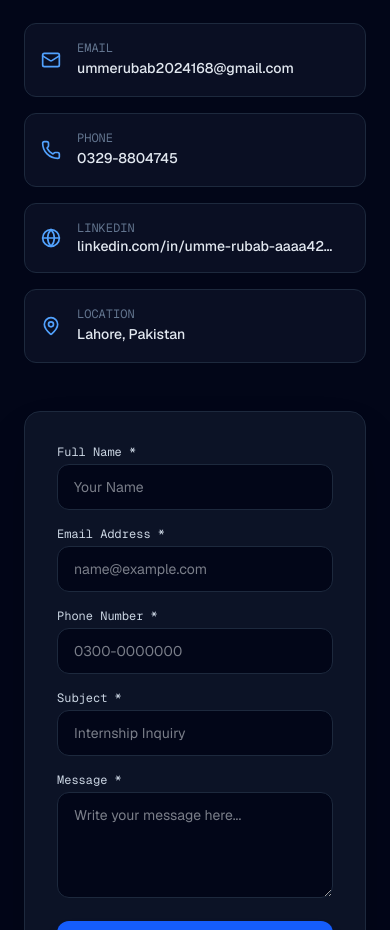
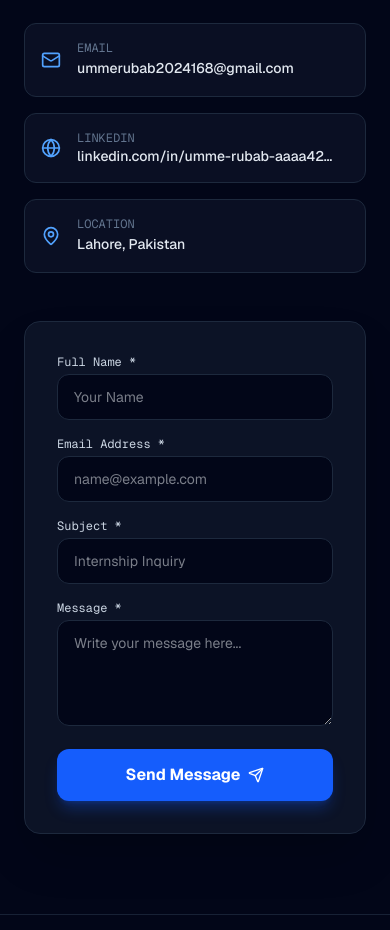
Before and after one commit to ummerubab2024168-beep/my-portfolio, a Next.js app: page / in a window 390 px wide. Shown: the part 6760-7690 px from the top of the page. Built offline with nearby package versions, Linux system fonts and the light colour scheme.

Commit message:
removed phone number completely

```diff
--- a/src/app/page.js
+++ b/src/app/page.js
@@ -4,11 +4,11 @@ import React, { useState } from 'react';
 import {
   Code2, Briefcase, GraduationCap, Award, Mail,
   ChevronRight, User, Terminal, Cpu, CheckCircle2, Send,
-  Phone, MapPin, ArrowUp, Sparkles, ShieldAlert, FileText, Globe, Star
+  MapPin, ArrowUp, Sparkles, ShieldAlert, FileText, Globe, Star
 } from 'lucide-react';
 
 export default function Portfolio() {
-  const [formData, setFormData] = useState({ name: '', email: '', phone: '', subject: '', message: '' });
+  const [formData, setFormData] = useState({ name: '', email: '', subject: '', message: '' });
   const [errors, setErrors] = useState({});
   const [submitted, setSubmitted] = useState(false);
 
@@ -76,7 +76,6 @@ export default function Portfolio() {
     } else if (!/\S+@\S+\.\S+/.test(formData.email)) {
       errs.email = "Invalid email format";
     }
-    if (!formData.phone.trim()) errs.phone = "Phone number is required";
     if (!formData.subject.trim()) errs.subject = "Subject is required";
     if (!formData.message.trim()) errs.message = "Message is required";
 
@@ -90,7 +89,7 @@ export default function Portfolio() {
       setSubmitted(true);
       setTimeout(() => {
         setSubmitted(false);
-        setFormData({ name: '', email: '', phone: '', subject: '', message: '' });
+        setFormData({ name: '', email: '', subject: '', message: '' });
         setErrors({});
       }, 4000);
     }
@@ -400,14 +399,6 @@ export default function Portfolio() {
               </div>
 
               <div className="flex items-center gap-4 p-4 rounded-xl bg-slate-900/60 border border-slate-800">
-                <Phone className="text-blue-400 w-5 h-5 flex-shrink-0" />
-                <div>
-                  <span className="text-xs font-mono text-slate-500 block uppercase">Phone</span>
-                  <a href="tel:03298804745" className="text-slate-200 text-sm hover:text-blue-400 font-medium">0329-8804745</a>
-                </div>
-              </div>
-
-              <div className="flex items-center gap-4 p-4 rounded-xl bg-slate-900/60 border border-slate-800">
                 <Globe className="text-blue-400 w-5 h-5 flex-shrink-0" />
                 <div>
                   <span className="text-xs font-mono text-slate-500 block uppercase">LinkedIn</span>
@@ -449,7 +440,6 @@ export default function Portfolio() {
                   {errors.name && <span className="text-xs text-red-400 mt-1 block">{errors.name}</span>}
                 </div>
 
-                <div className="grid grid-cols-1 sm:grid-cols-2 gap-4">
                 <div>
                   <label className="block text-xs font-mono text-slate-300 mb-1">Email Address *</label>
                   <input
@@ -460,19 +450,6 @@ export default function Portfolio() {
                     className="w-full bg-slate-950 border border-slate-800 rounded-xl px-4 py-3 text-slate-100 text-sm focus:outline-none focus:border-blue-500 transition"
                   />
                   {errors.email && <span className="text-xs text-red-400 mt-1 block">{errors.email}</span>}
-                  </div>
-
-                  <div>
-                    <label className="block text-xs font-mono text-slate-300 mb-1">Phone Number *</label>
-                    <input
-                      type="text"
-                      value={formData.phone}
-                      onChange={(e) => setFormData({...formData, phone: e.target.value})}
-                      placeholder="0300-0000000"
-                      className="w-full bg-slate-950 border border-slate-800 rounded-xl px-4 py-3 text-slate-100 text-sm focus:outline-none focus:border-blue-500 transition"
-                    />
-                    {errors.phone && <span className="text-xs text-red-400 mt-1 block">{errors.phone}</span>}
-                  </div>
                 </div>
 
                 <div>
```
Lines whose indentation alone changed are shown as unchanged.
